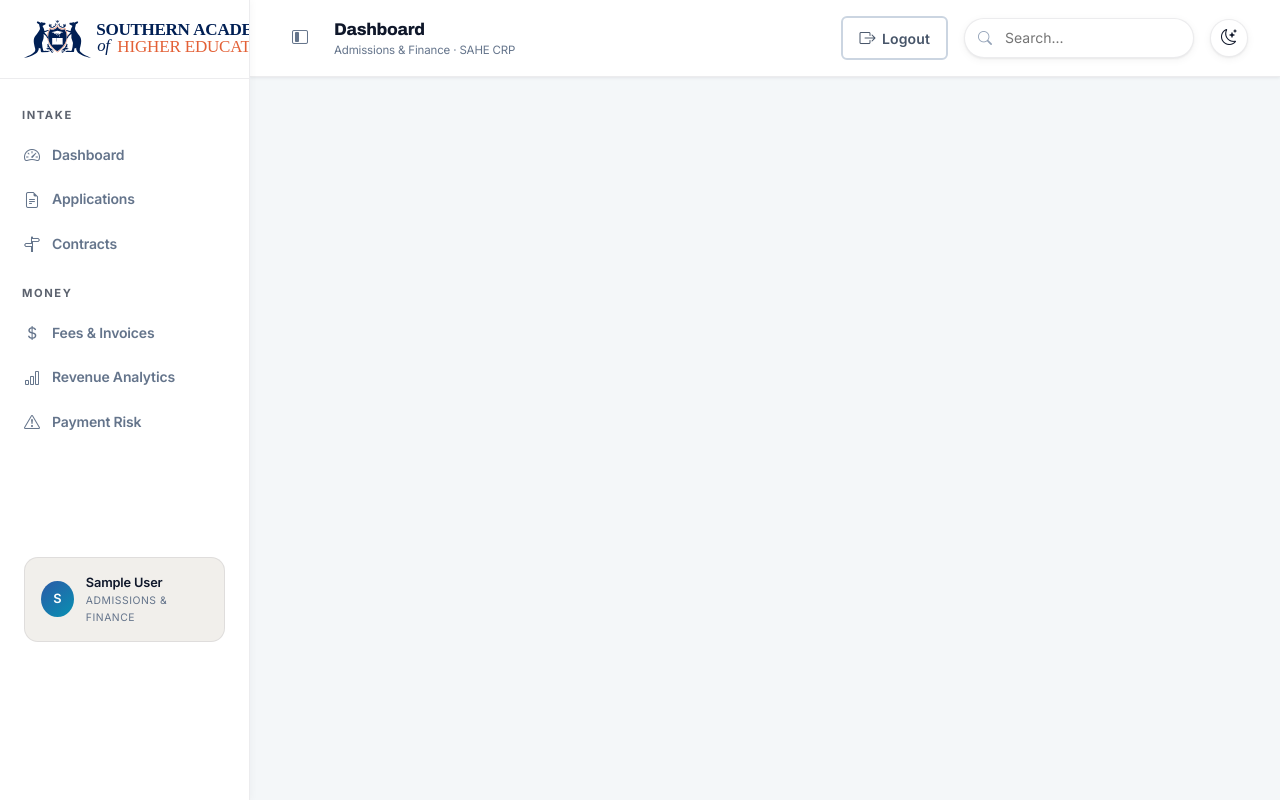
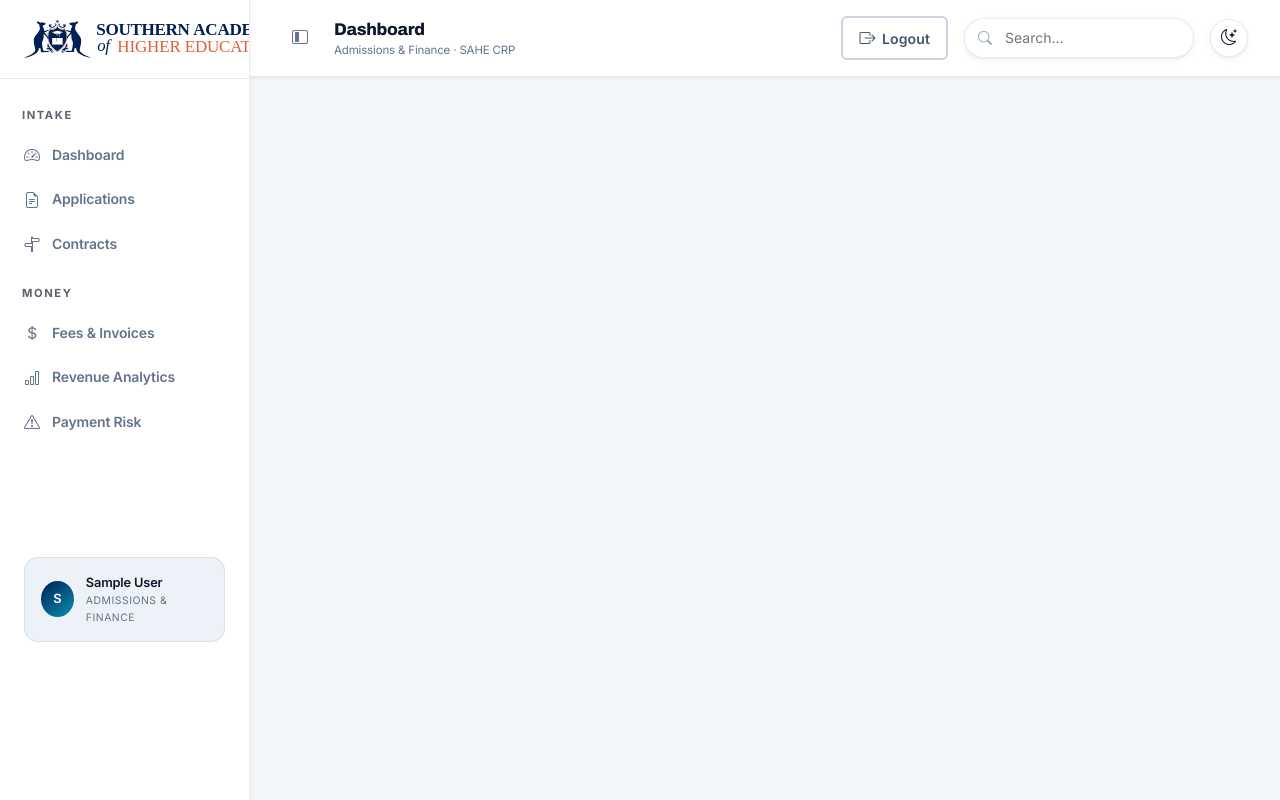
Before and after one commit to SaugatKC07/sahe-crp, a Django app: template templates/crp/admissions_finance_base.html in a window 1280 px wide. Run offline with Django 5.2, Linux system fonts and the light colour scheme; the template is opened without the code that fills it, so the values that code supplies are empty; the visitor is signed in with stand-in values (Sample User, id 1).

Commit message:
Apply official SAHE navy and orange theme
Replace green theme colors with official SAHE navy blue and orange accent across shared styles and portal templates. Refresh stylesheet cache versions without changing functionality.

Co-authored-by: Copilot <223556219+Copilot@users.noreply.github.com>

```diff
--- a/static/css/base-modern.css
+++ b/static/css/base-modern.css
@@ -5,16 +5,16 @@
 /* CSS Variables - Color Palette */
 :root {
     /* Primary Colors - SAHE Blue (Refined and modern) */
-    --primary-50: #eff4fb;
-    --primary-100: #dce7f6;
-    --primary-200: #bad0ed;
-    --primary-300: #8eb2e1;
-    --primary-400: #5d91d3;
-    --primary-500: #3874c4;
-    --primary-600: #2b5aa7; /* Main SAHE Blue */
-    --primary-700: #234888;
-    --primary-800: #1f3f73;
-    --primary-900: #1d365f;
+    --primary-50: #eaf0f8;
+    --primary-100: #d6e1ef;
+    --primary-200: #adc3df;
+    --primary-300: #809fc6;
+    --primary-400: #527cad;
+    --primary-500: #2b5f98;
+    --primary-600: #001f54; /* Official SAHE Navy */
+    --primary-700: #00183f;
+    --primary-800: #00132f;
+    --primary-900: #000d20;
 
     /* Secondary Colors - SAHE Orange/Coral (Sharper contrast) */
     --secondary-50: #fff5f2;
@@ -22,14 +22,14 @@
     --secondary-200: #ffd1c4;
     --secondary-300: #ffb19d;
     --secondary-400: #ff856b;
-    --secondary-500: #fa5c3a; /* Main SAHE Orange */
-    --secondary-600: #ea4120;
-    --secondary-700: #c43217;
-    --secondary-800: #a22c16;
-    --secondary-900: #872816;
+    --secondary-500: #e36036; /* Official SAHE Orange */
+    --secondary-600: #c94e2a;
+    --secondary-700: #a83e20;
+    --secondary-800: #873219;
+    --secondary-900: #6c2815;
 
     /* Accent Colors */
-    --accent-orange: #fa5c3a;
+    --accent-orange: #e36036;
     --accent-pink: #ec4899;
     --accent-yellow: #f59e0b;
 
--- a/static/css/crp.css
+++ b/static/css/crp.css
@@ -1,46 +1,46 @@
 /* SAHE Brand Colors - Enhanced with Modern Palette (from Ticket Management) */
 :root {
     /* Primary Colors - SAHE Blue (Refined and modern) */
-    --sahe-blue-50: #eff4fb;
-    --sahe-blue-100: #dce7f6;
-    --sahe-blue-200: #bad0ed;
-    --sahe-blue-300: #8eb2e1;
-    --sahe-blue-400: #5d91d3;
-    --sahe-blue-500: #3874c4;
-    --sahe-blue-600: #2b5aa7; /* Main SAHE Blue */
-    --sahe-blue-700: #234888;
-    --sahe-blue-800: #1f3f73;
-    --sahe-blue-900: #1d365f;
+    --sahe-blue-50: #eaf0f8;
+    --sahe-blue-100: #d6e1ef;
+    --sahe-blue-200: #adc3df;
+    --sahe-blue-300: #809fc6;
+    --sahe-blue-400: #527cad;
+    --sahe-blue-500: #2b5f98;
+    --sahe-blue-600: #001f54; /* Official SAHE Navy */
+    --sahe-blue-700: #00183f;
+    --sahe-blue-800: #00132f;
+    --sahe-blue-900: #000d20;
 
     /* Secondary Colors - SAHE Orange/Coral (Sharper contrast) */
-    --sahe-orange-50: #fff5f2;
-    --sahe-orange-100: #ffe8e1;
-    --sahe-orange-200: #ffd1c4;
-    --sahe-orange-300: #ffb19d;
-    --sahe-orange-400: #ff856b;
-    --sahe-orange-500: #fa5c3a; /* Main SAHE Orange */
-    --sahe-orange-600: #ea4120;
-    --sahe-orange-700: #c43217;
-    --sahe-orange-800: #a22c16;
-    --sahe-orange-900: #872816;
+    --sahe-orange-50: #fff2ed;
+    --sahe-orange-100: #ffe3d9;
+    --sahe-orange-200: #ffc6b3;
+    --sahe-orange-300: #f5a084;
+    --sahe-orange-400: #ed805e;
+    --sahe-orange-500: #e36036; /* Official SAHE Orange */
+    --sahe-orange-600: #c94e2a;
+    --sahe-orange-700: #a83e20;
+    --sahe-orange-800: #873219;
+    --sahe-orange-900: #6c2815;
 
-    /* Legacy SAHE Green (kept for compatibility) */
-    --sahe-green: #0f7a5a;
-    --sahe-green-dark: #0a5a42;
-    --sahe-green-light: #1a9a7a;
-    --sahe-green-50: #e8f5f0;
-    --sahe-green-100: #d0ebe3;
-    --sahe-green-200: #a5d0c6;
-    --sahe-green-300: #7ab5a9;
-    --sahe-green-400: #4f9a8c;
-    --sahe-green-500: #247f6f;
-    --sahe-green-600: #0f7a5a;
-    --sahe-green-700: #0a5a42;
-    --sahe-green-800: #084a35;
-    --sahe-green-900: #063a28;
+    /* Legacy names retained for compatibility with existing components. */
+    --sahe-green: #001f54;
+    --sahe-green-dark: #001536;
+    --sahe-green-light: #2b5f98;
+    --sahe-green-50: #eaf0f8;
+    --sahe-green-100: #d6e1ef;
+    --sahe-green-200: #adc3df;
+    --sahe-green-300: #809fc6;
+    --sahe-green-400: #527cad;
+    --sahe-green-500: #2b5f98;
+    --sahe-green-600: #001f54;
+    --sahe-green-700: #00183f;
+    --sahe-green-800: #00132f;
+    --sahe-green-900: #000d20;
 
     /* Accent Colors */
-    --accent-orange: #fa5c3a;
+    --accent-orange: #e36036;
     --accent-pink: #ec4899;
     --accent-yellow: #f59e0b;
 
--- a/static/css/sahe-ui.css
+++ b/static/css/sahe-ui.css
@@ -1,18 +1,18 @@
 /* SAHE CRP unified UI layer.
    Inspired by the CRP reference prototype and aligned with SAHE SMS patterns. */
 :root {
-    --sahe-canvas: #f7f5f1;
+    --sahe-canvas: #f4f7fb;
     --sahe-surface: #ffffff;
-    --sahe-surface-soft: #f1efeb;
-    --sahe-ink: #191614;
-    --sahe-muted: #6f6a66;
-    --sahe-border: rgba(25, 22, 20, .13);
-    --sahe-primary: #0f7a5a;
-    --sahe-primary-dark: #0a5b43;
-    --sahe-primary-soft: #e8f4ef;
-    --sahe-blue: #2f6df6;
+    --sahe-surface-soft: #edf2f8;
+    --sahe-ink: #10213d;
+    --sahe-muted: #63718a;
+    --sahe-border: rgba(0, 31, 84, .13);
+    --sahe-primary: #001f54;
+    --sahe-primary-dark: #001536;
+    --sahe-primary-soft: #eaf0f8;
+    --sahe-blue: #2b5f98;
     --sahe-amber: #e39411;
-    --sahe-coral: #e2553d;
+    --sahe-coral: #e36036;
     --sahe-violet: #7b5cf0;
     --sahe-teal: #12a3a3;
     --sahe-radius-sm: 10px;
--- a/templates/crp/admin_dashboard.html
+++ b/templates/crp/admin_dashboard.html
@@ -298,7 +298,7 @@
     new Chart(document.getElementById('capacityChart'), {
         type: 'bar',
         data: { labels: data.labels, datasets: [
-            { label: 'Enrolled', data: data.enrolled, backgroundColor: '#0f7a5a', borderRadius: 7 },
+            { label: 'Enrolled', data: data.enrolled, backgroundColor: '#001f54', borderRadius: 7 },
             { label: 'Capacity', data: data.capacity, backgroundColor: '#d9d5cf', borderRadius: 7 }
         ] },
         options: { responsive: true, maintainAspectRatio: false, plugins: { legend: { labels: { color: ink, usePointStyle: true } } }, scales: { x: { ticks: { color: ink }, grid: { display: false } }, y: { beginAtZero: true, ticks: { color: ink, precision: 0 }, grid: { color: grid } } } }
--- a/templates/crp/admissions_finance_base.html
+++ b/templates/crp/admissions_finance_base.html
@@ -79,7 +79,7 @@
             .crp-content { padding: 1rem; }
         }
     </style>
-    <link rel="stylesheet" href="{% static 'css/sahe-ui.css' %}?v=20260913-3">
+    <link rel="stylesheet" href="{% static 'css/sahe-ui.css' %}?v=20261001-1">
     <link rel="stylesheet" href="{% static 'css/base-modern.css' %}">
     <link rel="stylesheet" href="{% static 'css/navbar-modern.css' %}">
     <link rel="stylesheet" href="{% static 'css/components-modern.css' %}">
--- a/templates/crp/admissions_finance_dashboard.html
+++ b/templates/crp/admissions_finance_dashboard.html
@@ -175,8 +175,8 @@
     const ink = getComputedStyle(document.documentElement).getPropertyValue('--sahe-ink').trim();
     const grid = getComputedStyle(document.documentElement).getPropertyValue('--sahe-border').trim();
     const common = { responsive: true, maintainAspectRatio: false, plugins: { legend: { labels: { color: ink, usePointStyle: true } } } };
-    new Chart(document.getElementById('pipelineChart'), { type: 'bar', data: { labels: pipeline.labels, datasets: [{ label: 'Applications', data: pipeline.values, backgroundColor: ['#2f6df6', '#e39411', '#7b5cf0', '#0f7a5a'], borderRadius: 8 }] }, options: { ...common, scales: { x: { ticks: { color: ink }, grid: { display: false } }, y: { beginAtZero: true, ticks: { color: ink, precision: 0 }, grid: { color: grid } } } } });
-    new Chart(document.getElementById('financeChart'), { type: 'doughnut', data: { labels: finance.labels, datasets: [{ data: finance.values, backgroundColor: ['#0f7a5a', '#e2553d'], borderWidth: 0, hoverOffset: 6 }] }, options: { ...common, cutout: '72%' } });
+    new Chart(document.getElementById('pipelineChart'), { type: 'bar', data: { labels: pipeline.labels, datasets: [{ label: 'Applications', data: pipeline.values, backgroundColor: ['#2b5f98', '#e39411', '#7b5cf0', '#001f54'], borderRadius: 8 }] }, options: { ...common, scales: { x: { ticks: { color: ink }, grid: { display: false } }, y: { beginAtZero: true, ticks: { color: ink, precision: 0 }, grid: { color: grid } } } } });
+    new Chart(document.getElementById('financeChart'), { type: 'doughnut', data: { labels: finance.labels, datasets: [{ data: finance.values, backgroundColor: ['#001f54', '#e36036'], borderWidth: 0, hoverOffset: 6 }] }, options: { ...common, cutout: '72%' } });
 })();
 </script>
 {% endblock %}
--- a/templates/crp/base.html
+++ b/templates/crp/base.html
@@ -16,7 +16,7 @@
 
     {% load static %}
     <link rel="stylesheet" href="{% static 'css/crp.css' %}">
-    <link rel="stylesheet" href="{% static 'css/sahe-ui.css' %}?v=20260913-3">
+    <link rel="stylesheet" href="{% static 'css/sahe-ui.css' %}?v=20261001-1">
     <!-- Shared SAHE ticketing design system -->
     <link rel="stylesheet" href="{% static 'css/base-modern.css' %}">
     <link rel="stylesheet" href="{% static 'css/navbar-modern.css' %}">
--- a/templates/crp/student/student_base.html
+++ b/templates/crp/student/student_base.html
@@ -16,7 +16,7 @@
     <link href="https://cdn.jsdelivr.net/npm/bootstrap-icons@1.11.0/font/bootstrap-icons.css" rel="stylesheet">
 
     <link rel="stylesheet" href="{% static 'css/crp.css' %}">
-    <link rel="stylesheet" href="{% static 'css/sahe-ui.css' %}?v=20260913-3">
+    <link rel="stylesheet" href="{% static 'css/sahe-ui.css' %}?v=20261001-1">
     <link rel="stylesheet" href="{% static 'css/base-modern.css' %}">
     <link rel="stylesheet" href="{% static 'css/navbar-modern.css' %}">
     <link rel="stylesheet" href="{% static 'css/components-modern.css' %}">
--- a/templates/crp/student/student_resume.html
+++ b/templates/crp/student/student_resume.html
@@ -528,7 +528,7 @@
 
 .resume-preview-headline {
     font-size: 13px;
-    color: #0f7a5a;
+    color: #001f54;
     font-weight: 600;
     margin-top: 2px;
 }
@@ -543,7 +543,7 @@
     font-size: 10.5px;
     letter-spacing: 0.12em;
     text-transform: uppercase;
-    color: #0f7a5a;
+    color: #001f54;
     margin-bottom: 6px;
     margin-top: 18px;
 }
--- a/templates/crp/student/tailored_resume.html
+++ b/templates/crp/student/tailored_resume.html
@@ -175,14 +175,14 @@
 }
 .resume-preview h2 {
     margin: 4px 0 0;
-    color: #0f7a5a;
+    color: #001f54;
     font-size: 15px;
 }
 .resume-preview h3 {
     margin: 22px 0 7px;
     padding-bottom: 5px;
     border-bottom: 1px solid #d9dfdb;
-    color: #0f7a5a;
+    color: #001f54;
     font-size: 11px;
     letter-spacing: .12em;
     text-transform: uppercase;
--- a/templates/crp/trainer/trainer_base.html
+++ b/templates/crp/trainer/trainer_base.html
@@ -73,7 +73,7 @@
             .crp-content { padding: 1rem; }
         }
     </style>
-    <link rel="stylesheet" href="{% static 'css/sahe-ui.css' %}?v=20260913-3">
+    <link rel="stylesheet" href="{% static 'css/sahe-ui.css' %}?v=20261001-1">
     <style>
         /* Match the shared SAHE ticketing system palette. */
         body.trainer-shell {
```
Also changed, not shown: static/css/robotics-ui.css (+10 -10 lines).
